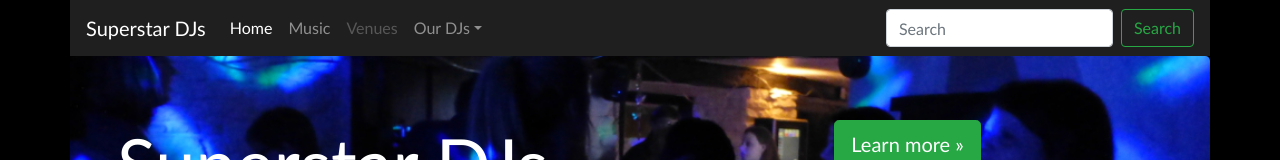
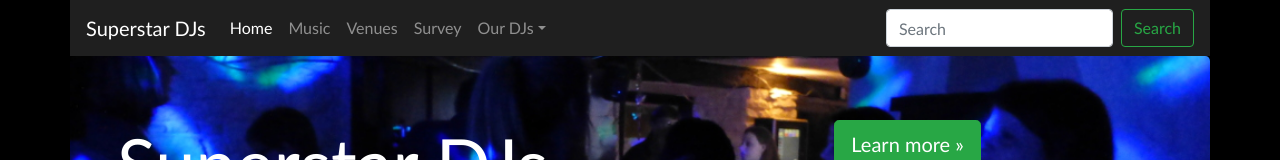
Before and after one commit to mglong/superstardjs, a plain HTML site: page index.html in a window 1280 px wide. Shown: the top 160 px of the page. Drawn offline with nearby package versions, Linux system fonts and the light colour scheme.

Commit message:
Added Survey

```diff
--- a/index.html
+++ b/index.html
@@ -34,7 +34,10 @@
           <a class="nav-link" href="#">Music</a>
         </li>
         <li class="nav-item">
-          <a class="nav-link disabled" href="#">Venues</a>
+          <a class="nav-link" href="#">Venues</a>
+        </li>
+        <li class="nav-item">
+          <a class="nav-link" href="https://vodafone.eu.qualtrics.com/jfe/form/SV_1KNwTvi0qrUDuV7">Survey</a>
         </li>
         <li class="nav-item dropdown">
           <a class="nav-link dropdown-toggle" href="http://example.com" id="dropdown01" data-toggle="dropdown" aria-haspopup="true" aria-expanded="false">Our DJs</a>
```
